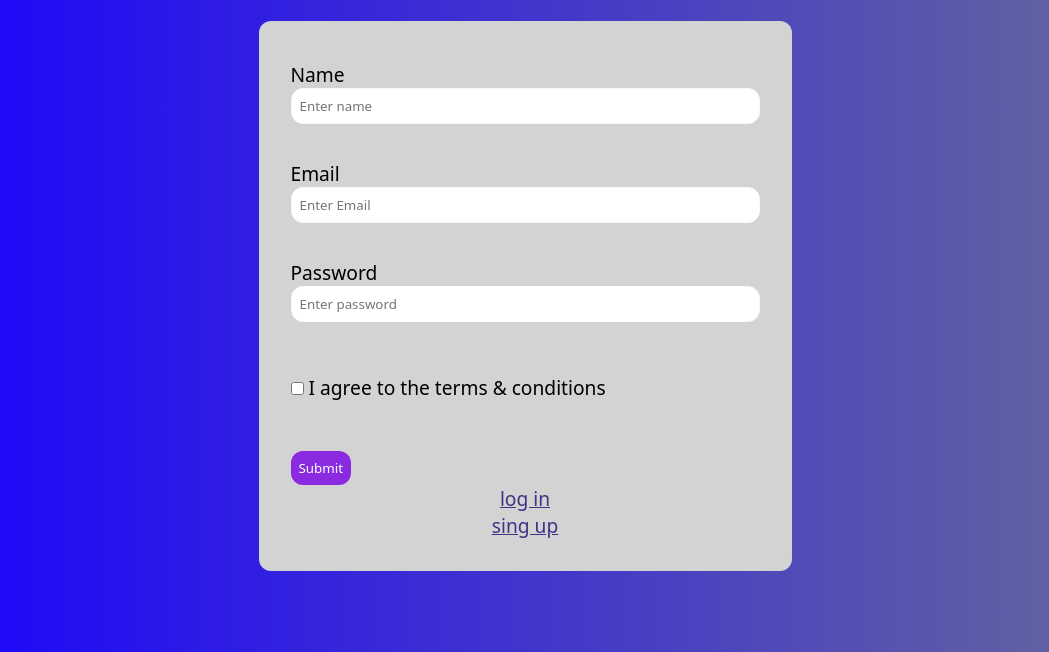
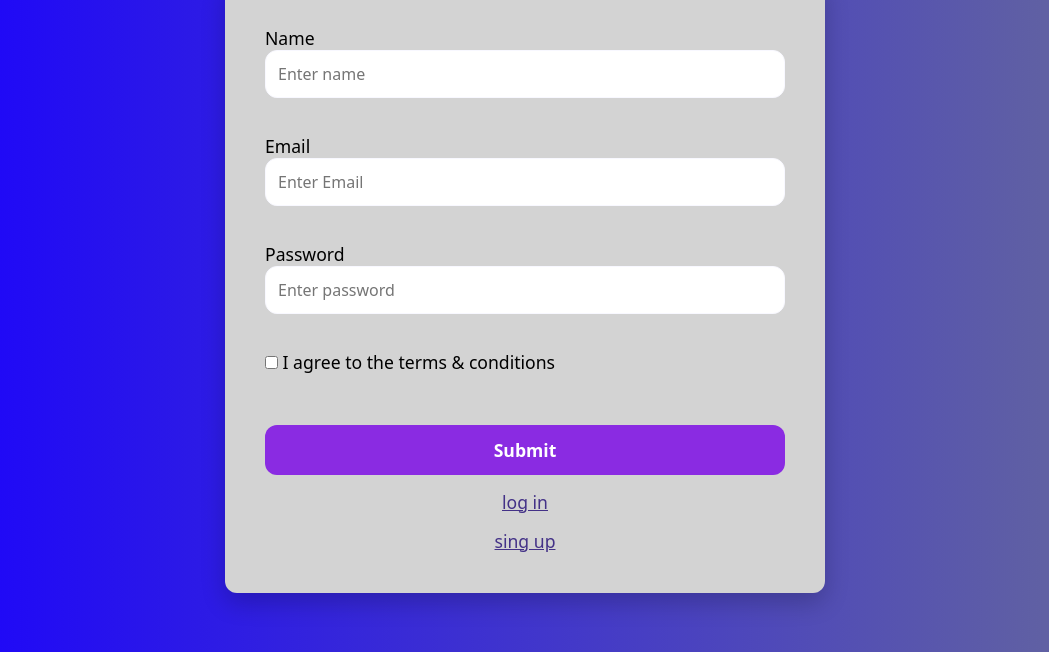
Before and after one commit to chauhan-harsh630/JavaScripr_10_day_challenge, a plain HTML site: page Day-6/index.html in a window 1280 px wide. Shown: the part 148-800 px from the top of the page, without its empty margins (115-1164 px from the left). Drawn offline with Linux system fonts and the light colour scheme.

Commit message:
No change

```diff
--- a/Day-6/style.css
+++ b/Day-6/style.css
@@ -22,65 +22,59 @@ body {
   display: flex;
   justify-content: center;
   align-items: center;
-  height: 100vh;
+  min-height: 100vh;
+  padding: 20px;
 }
 
 h1 {
-  font-size: clamp(1.8rem, 3vw, 2.5rem);
+  font-size: clamp(1.5rem, 2.5vw, 2.5rem);
   margin-bottom: 1.5rem;
-  padding: 1rem;
+  text-align: center;
 }
 
 .container {
   width: 100%;
-  max-width: 365px;
-  padding: 1rem;
-  font-size: clamp(1rem, 2.2vw, 0.9rem);
+  max-width: 600px;
+  font-size: clamp(0.9rem, 2vw, 1.1rem);
+  margin: 20px 30px;
 }
 
-@media (width>40rem) {
-  .container {
-    max-width: 465px;
-    font-size: clamp(1.2rem, 2.5vw, 1.1rem);
-  }
-}
-@media (width>60rem) {
-  .container {
-    max-width: 565px;
-  }
-}
 
 .box {
-  padding: 2rem;
-  margin: 20px auto;
+  padding: clamp(1.5rem, 5vw, 2.5rem);
+  margin: 0 auto;
   background: lightgrey;
   width: 100%;
   color: black;
   border-radius: 12px;
+  box-shadow: 0 10px 25px rgba(0,0,0,0.2);
 }
 
 input {
   width: 100%;
-  padding: 0.5rem;
+  padding: 0.75rem;
   border-radius: 12px;
   border: 1px solid ghostwhite;
   margin-bottom: 20px;
+  font-size: clamp(0.9rem, 1.5vw, 1rem);
 }
 
-input:focus{
-    outline: none;
-    border-color: blueviolet;
-      box-shadow: 0 0 0 2px rgba(138, 43, 226, 0.2);
+input:focus {
+  outline: none;
+  border-color: blueviolet;
+  box-shadow: 0 0 0 2px rgba(138, 43, 226, 0.2);
 }
+
 #terms-label {
   display: flex;
-  align-items: center;
+  align-items: flex-start;
   gap: 10px;
+  font-size: clamp(0.85rem, 1.5vw, 1rem);
+}
 
-}
 #terms {
-    cursor: pointer;
-  margin-top: 1.5rem;
+  cursor: pointer;
+  margin-top: 0.3rem; /* Adjusted for better alignment with text */
   width: auto;
 }
 
@@ -90,37 +84,41 @@ input:focus{
 }
 
 button {
-  padding: 0.5rem;
+  width: 100%; /* Full width looks better on mobile forms */
+  padding: 0.8rem;
   border-radius: 12px;
   border: none;
   background-color: blueviolet;
   color: white;
   margin-top: 20px;
   cursor: pointer;
-  transition:
-    transform 0.2s ease,
-    background-color 0.2s ease;
+  font-size: clamp(1rem, 2vw, 1.1rem);
+  font-weight: bold;
+  transition: transform 0.2s ease, background-color 0.2s ease;
 }
 
 button:hover {
   background-color: rgb(54, 5, 99);
-  transform: scale(1.05);
+  transform: scale(1.02);
 }
 
 a {
   color: rgb(67, 49, 135);
   text-decoration: underline;
-  display: flex;
+  display: inline-flex;
   justify-content: center;
   align-items: center;
+  margin-top: 15px;
+  width: 100%;
 }
 
 a:hover {
   color: #310357;
 }
 
-.error{
-    color: red;
-    font-size: 1rem;
-    margin-top: -10px;
+.error {
+  color: red;
+  font-size: clamp(0.8rem, 1.5vw, 0.9rem);
+  margin-top: -15px;
+  margin-bottom: 10px;
 }
```
